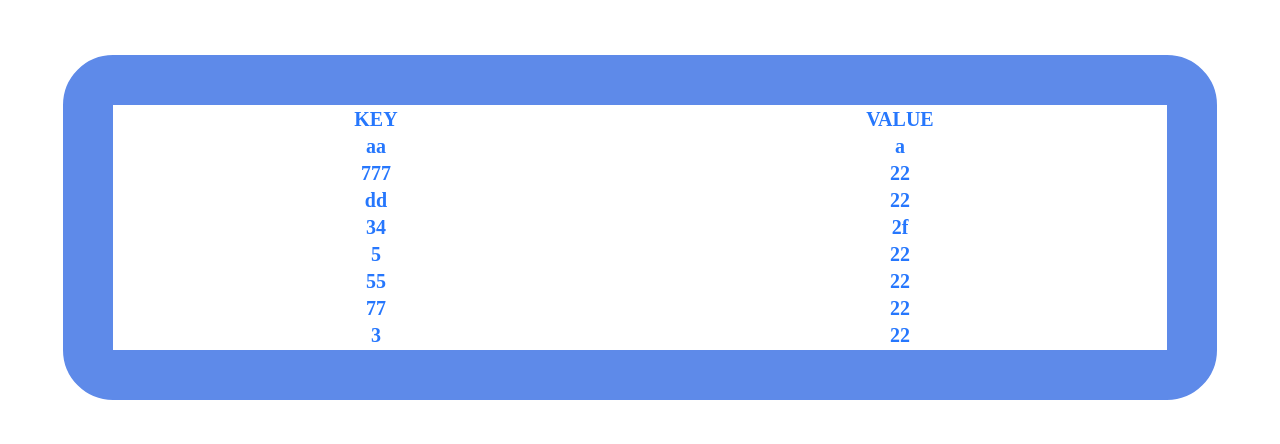
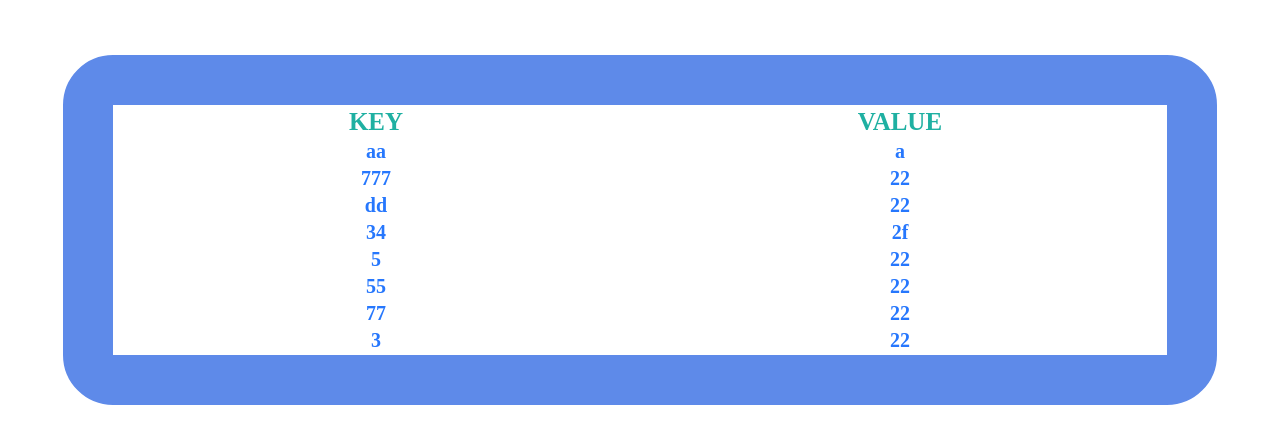
Before and after one commit to Web-dut-2022fall/final-project-KuGouOfficial, a Django app: page / in a window 1280 px wide; the page is wider, and only the part inside the window is pictured. Shown: the part 280-724 px from the top of that part. Run offline with Django 4.2, Linux system fonts and the light colour scheme; data comes from the database, SQL or seed files in the repository; lists and menus that the app fills with data are empty.

Commit message:
Update index.html

```diff
--- a/ManageApp/templates/index.html
+++ b/ManageApp/templates/index.html
@@ -4,10 +4,10 @@
     <table >
         <tr>
             <th>
-                KEY
+                <span style="font-size:25px;color:#1FB0A2">KEY</span>
             </th>
             <th>
-                VALUE
+                <span style="font-size:25px;color:#1FB0A2">VALUE</span>
             </th>
         </tr>
         {% for key,value in items.items %}
@@ -23,7 +23,7 @@
                 {%if delete == 'true' %}
                     <form action="/delete" method="post">
                         {% csrf_token %}
-                        <input type="hidden" name="key" value={{key}}>
+                        <input type="hidden" name="key" value="{{key}}">
                         <input type="submit" value="Delete" style="font-size:20px;">
                     </form>
                 {% endif %}
```
